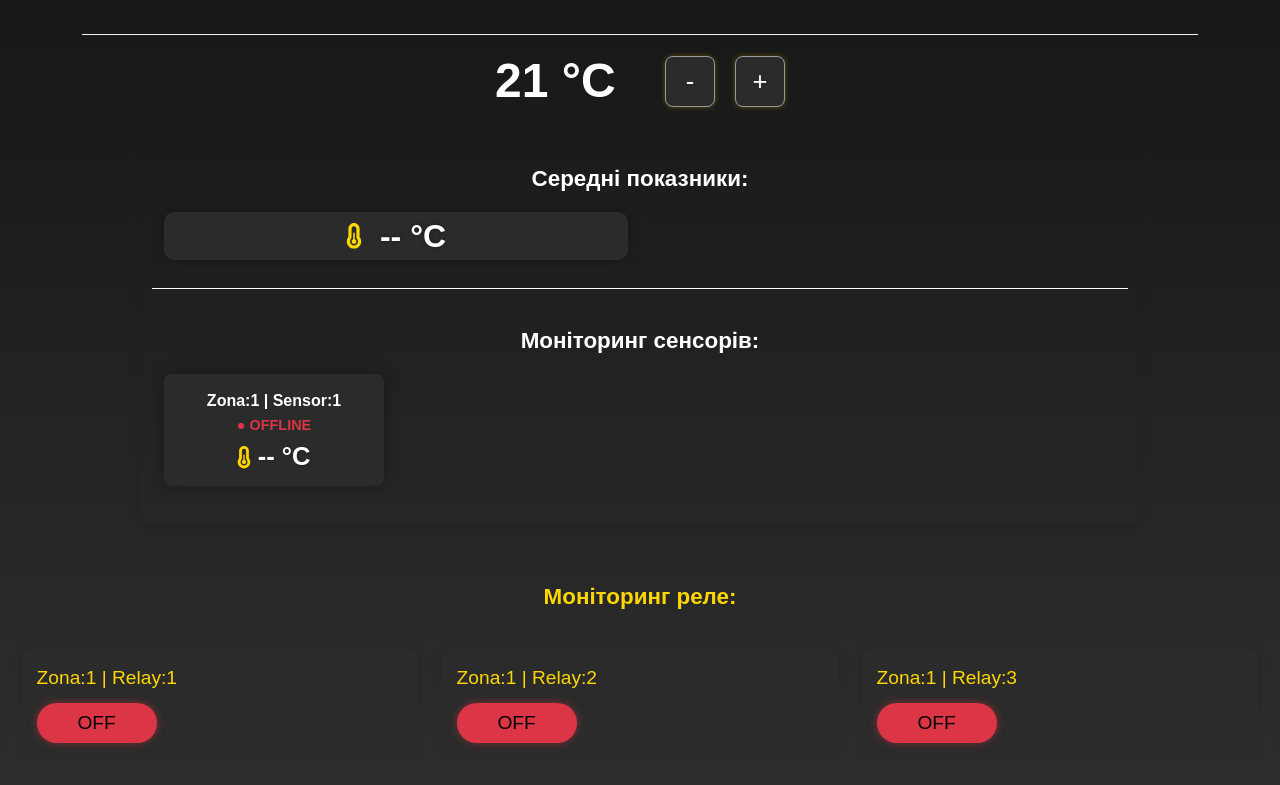
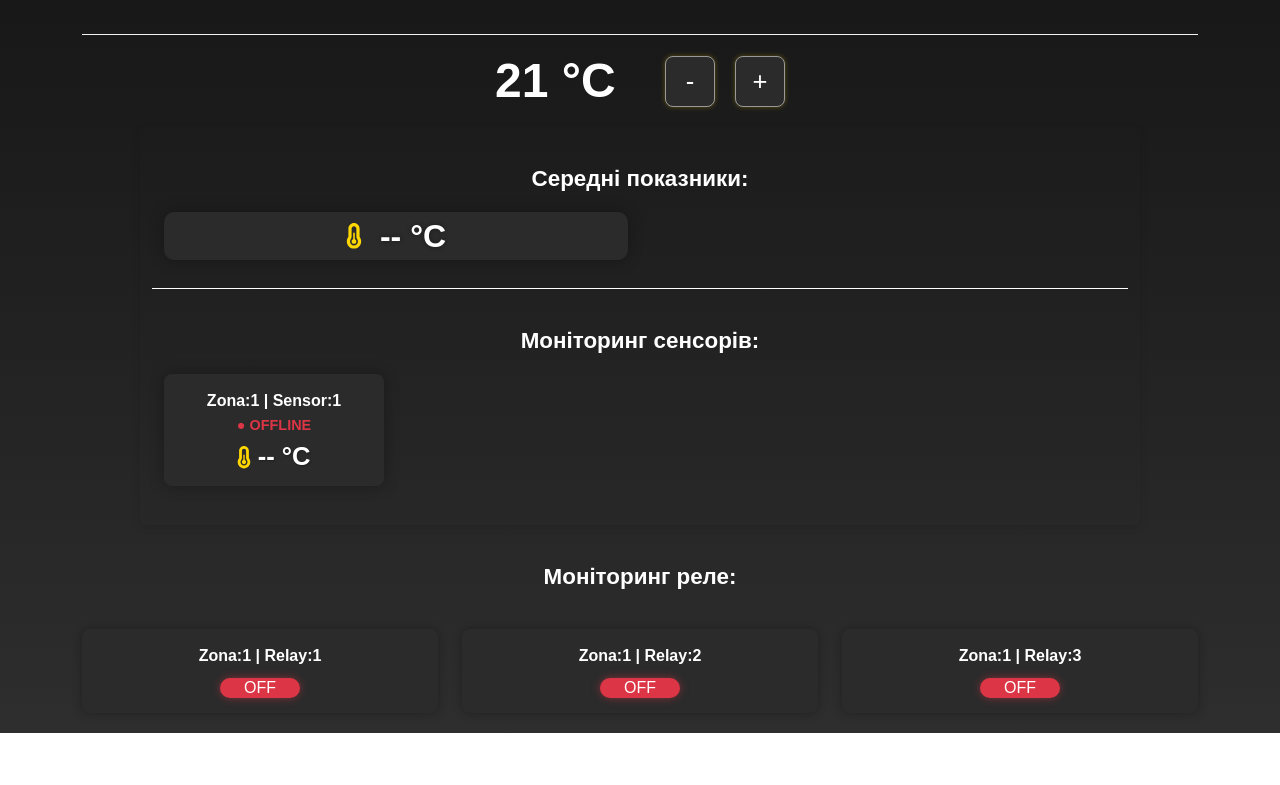
Before and after one commit to DITGDIGENTIS/ditgdigentis, a Next.js app: page / in a window 1280 px wide. Shown: the part 321-1106 px from the top of the page. After the commit the page ends 1054 px from the top, so only its background shows below. Built offline with nearby package versions, Linux system fonts and the light colour scheme; no server answers.

Commit message:
zona Relay

```diff
--- a/src/components/ZonaRelay.tsx
+++ b/src/components/ZonaRelay.tsx
@@ -12,8 +12,9 @@ export default function ZonaRelay() {
   // Стили для самих кнопок
   const buttonStyle: CSSProperties = {
     padding: "10px 20px",
-    fontSize: "1.2em",
+    fontSize: "1rem",
     cursor: "pointer",
+    color: "#fff",
     border: "none",
     borderRadius: "50px",
     textAlign: "center",
@@ -21,8 +22,9 @@ export default function ZonaRelay() {
     display: "flex",
     alignItems: "center",
     justifyContent: "center",
-    width: "120px",
-    height: "40px",
+    width: "80px",
+    height: "20px",
+    margin: "auto",
   };
 
   useEffect(() => {
@@ -51,11 +53,11 @@ export default function ZonaRelay() {
   }, []);
 
   return (
-    <div className="relay-container">
+    <div className="container">
       <h2 className="relay-title text-center mt-4 mb-4">Моніторинг реле:</h2>
-      <div className="relay-row">
+      <div className="row">
         {/* Relay 1 */}
-        <div className="col-12 col-md-4">
+        <div className="col-6 col-md-4">
           <div className="relay-status-block-relay">
             <div className="relay-description-relay">
               Zona:1 | Relay:1
@@ -75,7 +77,7 @@ export default function ZonaRelay() {
         </div>
 
         {/* Relay 2 */}
-        <div className="col-12 col-md-4">
+        <div className="col-6 col-md-4">
           <div className="relay-status-block-relay">
             <div className="relay-description-relay">
               Zona:1 | Relay:2
@@ -95,7 +97,7 @@ export default function ZonaRelay() {
         </div>
 
         {/* Relay 3 */}
-        <div className="col-12 col-md-4">
+        <div className="col-6 col-md-4">
           <div className="relay-status-block-relay">
             <div className="relay-description-relay">
               Zona:1 | Relay:3
@@ -116,31 +118,12 @@ export default function ZonaRelay() {
       </div>
 
       <style jsx>{`
-        .relay-container {
-          padding: 20px;
-          border-radius: 8px;
-        }
 
         .relay-title {
           font-size: 1.5rem;
           font-weight: bold;
           margin-bottom: 20px;
-          color: #FFD700;
-        }
-
-        .relay-row {
-          display: flex;
-          flex-wrap: wrap;
-          gap: 20px;
-          justify-content: space-around;
-        }
-
-        .col-12 {
-          width: 100%;
-        }
-
-        .col-md-4 {
-          width: 32%;
+          color: #FFF;
         }
 
         .relay-status-block-relay {
@@ -148,18 +131,20 @@ export default function ZonaRelay() {
           padding: 15px;
           background-color: #2B2B2B;
           border-radius: 8px;
-          box-shadow: 0 0 10px rgba(0, 0, 0, 0.1);
+          box-shadow: 0 0 10px rgba(0, 0, 0, 0.3);
         }
 
         .relay-description-relay {
-          font-size: 1.2rem;
-          font-weight: 500;
-          color: #FFD700;
+          color: #fff;
           margin-bottom: 10px;
+          font-size: 1rem;
+          font-weight: 600;
+          text-align: center;
         }
 
         .relay-status-button-relay {
           width: 100%;
+          height: 20px;
           font-size: 1.2em;
           padding: 10px 20px;
           cursor: pointer;
@@ -181,16 +166,9 @@ export default function ZonaRelay() {
 
         /* Стили для мобильных устройств */
         @media (max-width: 576px) {
-          .col-12 {
-            width: 100%;
-          }
-
-          .col-md-4 {
-            width: 100%;
-          }
 
           .relay-status-button-relay {
-            font-size: 1em;
+            font-size: 1rem;
             padding: 8px 16px;
           }
         }
```
